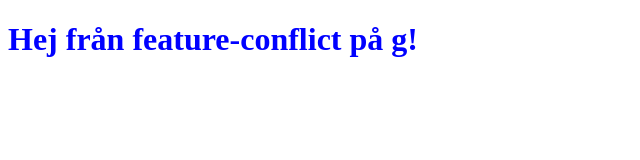
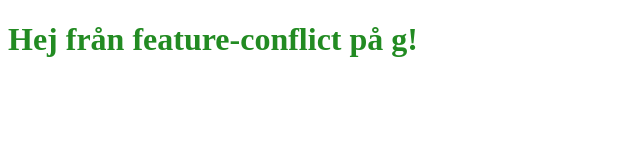
Before and after one commit to malson89s/merge-practice1, a plain HTML site: page index.html in a window 1280 px wide. Shown: the whole page, without its empty margins (0-640 px from the left). Drawn offline with Linux system fonts and the light colour scheme.

Commit message:
Make header green

```diff
--- a/style.css
+++ b/style.css
@@ -1,3 +1,3 @@
 h1 {
-  color:blue;
+  color:forestgreen;
 }
```
